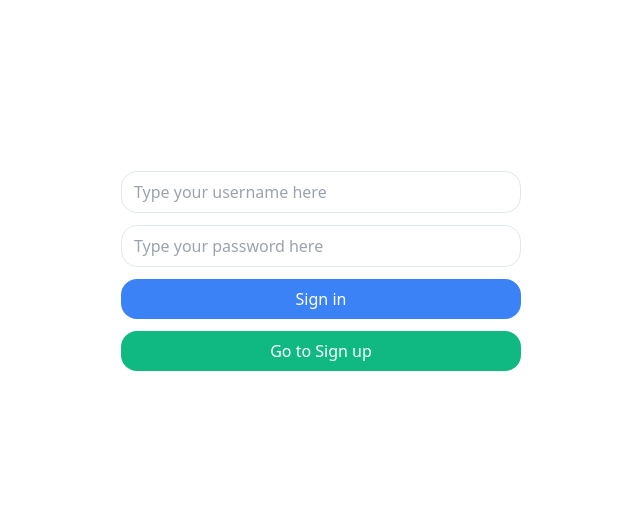
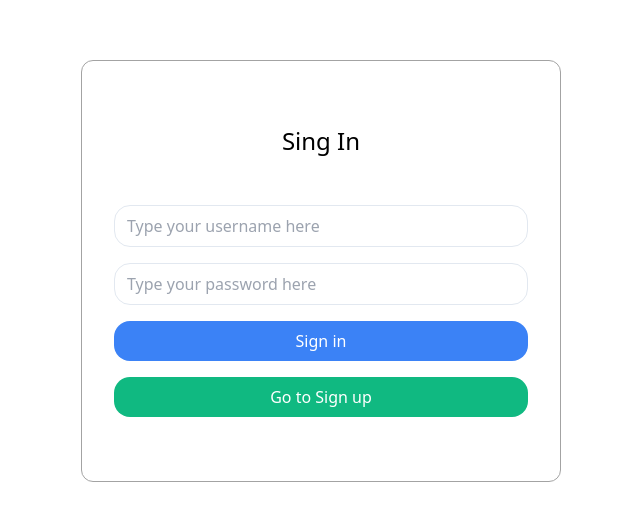
Before and after one commit to learner-nevermind/weather-frontend, a React (Create React App) app: page /signin in a window 1280 px wide. Shown: the part 129-650 px from the top of the page, without its empty margins (319-959 px from the left). Built offline with nearby package versions, Linux system fonts and the light colour scheme; no server answers.

Commit message:
fix: updated signin/signup page

```diff
--- a/src/pages/auth/SignIn.js
+++ b/src/pages/auth/SignIn.js
@@ -31,7 +31,8 @@ function SignIn() {
 
   return (
     <div className="w-full h-screen flex justify-center items-center">
-      <div className="w-[400px] flex flex-col gap-3">
+      <div className="w-[480px] border border-neutral-400 rounded-xl flex flex-col gap-4 px-8 py-16">
+        <div className="w-full text-center text-2xl mb-8">Sing In</div>
         <Input
           placeholder="Type your username here"
           value={username}
--- a/src/pages/auth/SignUp.js
+++ b/src/pages/auth/SignUp.js
@@ -38,7 +38,8 @@ function SignUp() {
 
   return (
     <div className="w-full h-screen flex justify-center items-center">
-      <div className="w-[400px] flex flex-col gap-3">
+      <div className="w-[480px] border border-neutral-400 rounded-xl flex flex-col gap-4 px-8 py-16">
+        <div className="w-full text-center text-2xl mb-8">Sing Up</div>
         <Input
           placeholder="Type your username here"
           value={username}
```
